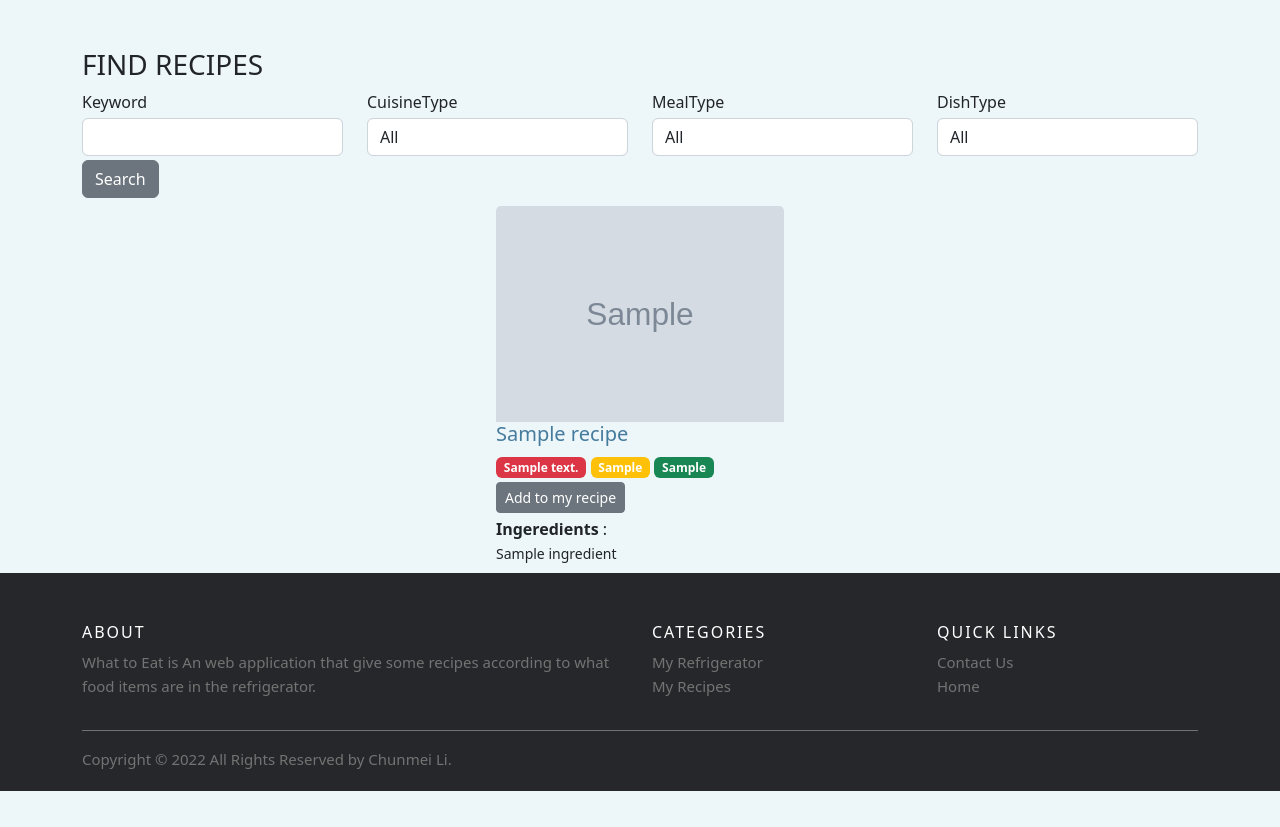
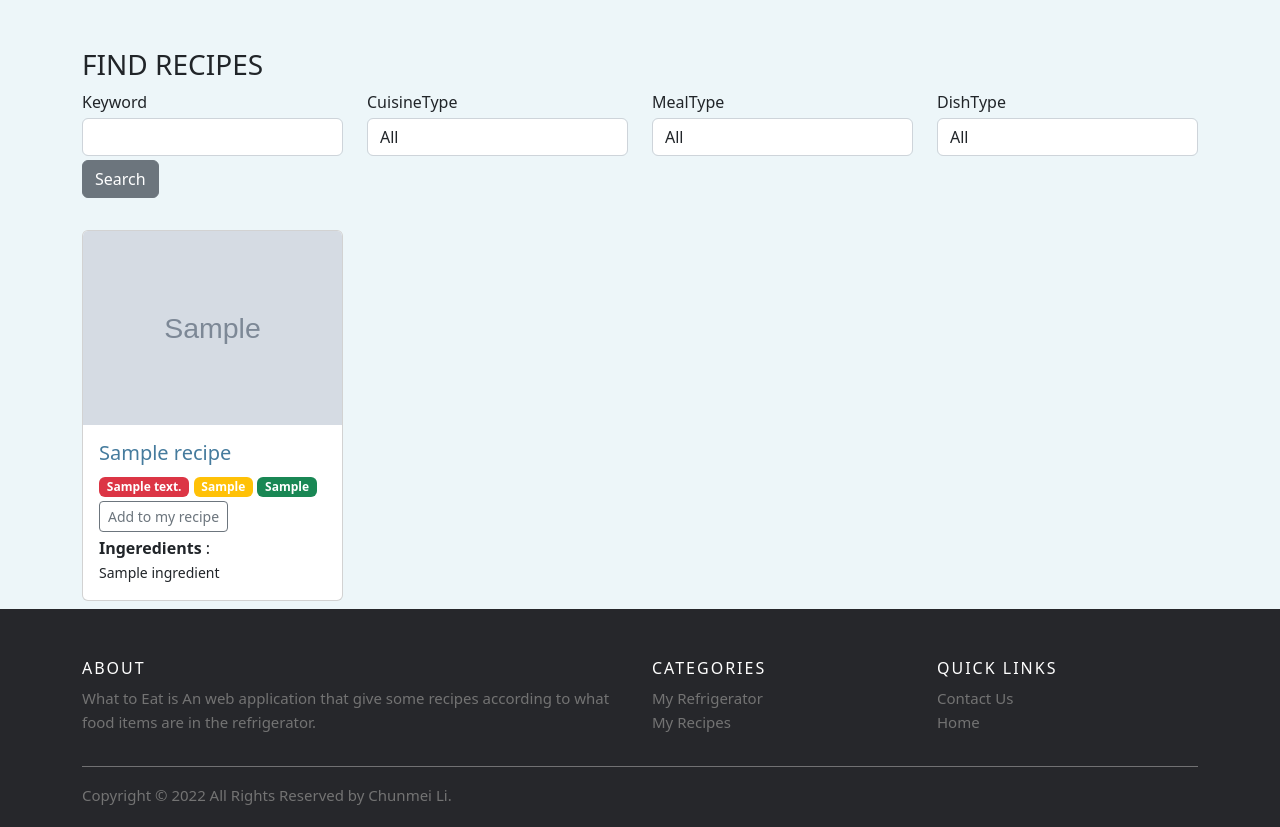
Before and after one commit to chunmeifiona/what_to_eat, a Flask app: page / in a window 1280 px wide. Shown: the part 56-883 px from the top of the page. Before the commit the page ends 847 px from the top, so only its background shows below. Run offline with Flask 2, Linux system fonts and the light colour scheme; tables that the repository leaves empty hold one stand-in row (values such as "Sample post"); grey boxes marked "Sample" are stand-in pictures; a database or web service that is not in the repository returns one stand-in record (values such as "Sample title"); data that the repository does not hold is empty; some libraries are stand-ins or nearby versions.

Commit message:
add url column in recipe model

```diff
--- a/app.py
+++ b/app.py
@@ -257,13 +257,14 @@ def add_recipe():
 
     label=recipe["label"]
     image=recipe["image"]
+    url=recipe["url"]
     cuisinetype = "/".join(recipe["cuisineType"])
     dishtype = "/".join(recipe["dishType"])
     mealtype = "/".join(recipe["mealType"])
     ingredient = "\n".join(recipe["ingredientLines"])
 
     try:
-        recipe = Recipe(label=label, image=image, cuisinetype=cuisinetype,
+        recipe = Recipe(label=label, image=image, url=url, cuisinetype=cuisinetype,
                         dishtype=dishtype, mealtype=mealtype,
                         ingredient=ingredient, user_id=g.user.id)
 
--- a/models.py
+++ b/models.py
@@ -62,6 +62,7 @@ class Recipe(db.Model):
     id = db.Column(db.Integer, primary_key=True, autoincrement=True)
     label = db.Column(db.Text, nullable=False, unique=True)
     image = db.Column(db.Text, default = DEFAULT_IMG_URL_RECIPE)
+    url = db.Column(db.Text)
     ingredient = db.Column(db.Text)
     mealtype = db.Column(db.Text)
     dishtype = db.Column(db.Text)
--- a/templates/home.html
+++ b/templates/home.html
@@ -24,8 +24,7 @@
     </div>
 </div>
 
-<div class="row justify-content-md-center">
-
+<div class="row row-cols-2 row-cols-md-3 row-cols-lg-4 g-4 mt-2 mb-2">
     {% if recipes is none %}
     <div class="mt-3 mb-5">
         <p>Sorry, no content matched your criteria.</p>
@@ -33,10 +32,10 @@
     </div>
     {% else %}
     {% for recipe in recipes%}
-    <div class="card list-group-item col-3 m-2 {{loop.index}}" style="width: 18rem;">
-        <a id="recipe_url_{{loop.index}}" href="{{recipe.url}}">
-            <img id="recipe_image_{{loop.index}}" src="{{recipe.image}}" class="card-img-top" alt="..."></a>
-
+    <div class="col">
+        <div class="card h-100">
+            <img id="recipe_image_{{loop.index}}" src="{{recipe.image}}" class="card-img-top" alt="...">
+            <div class="card-body">
                 <a href="{{recipe.url}}">
                     <h5 id="recipe_label_{{loop.index}}" class="card-title recipe_label">{{recipe.label}}
                     </h5>
@@ -51,7 +50,7 @@
                 <span class="recipe_type badge bg-success">{{mealType}}</span>
                 {% endfor %}
                 <form action="/myrecipe/add" method="POST">
-            <button class="btn btn-secondary btn-sm mt-1 mb-1" id="add_recipe_{{loop.index}}"
+                    <button class="btn btn-outline-secondary btn-sm mt-1 mb-1" id="add_recipe_{{loop.index}}"
                         data-index="{{loop.index}}" type="submit">Add
                         to my recipe</button>
                     <input type="text" name="recipe" class="d-none" value="{{recipe}}">
@@ -65,6 +64,8 @@
                     {% endfor %}
                 </div>
             </div>
+        </div>
+    </div>
     {% endfor %}
     {% endif %}
 </div>
```
Also changed, not shown: templates/myrecipe.html (+10 -8 lines). Lines whose indentation alone changed are shown as unchanged.
